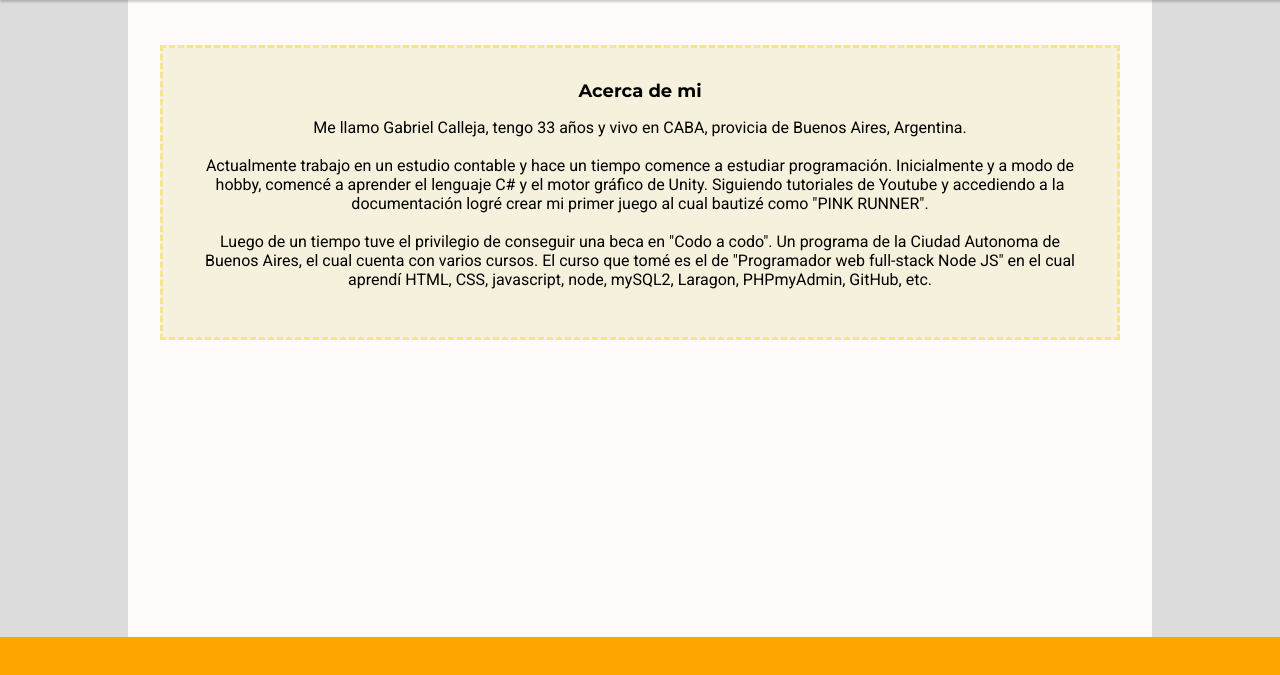
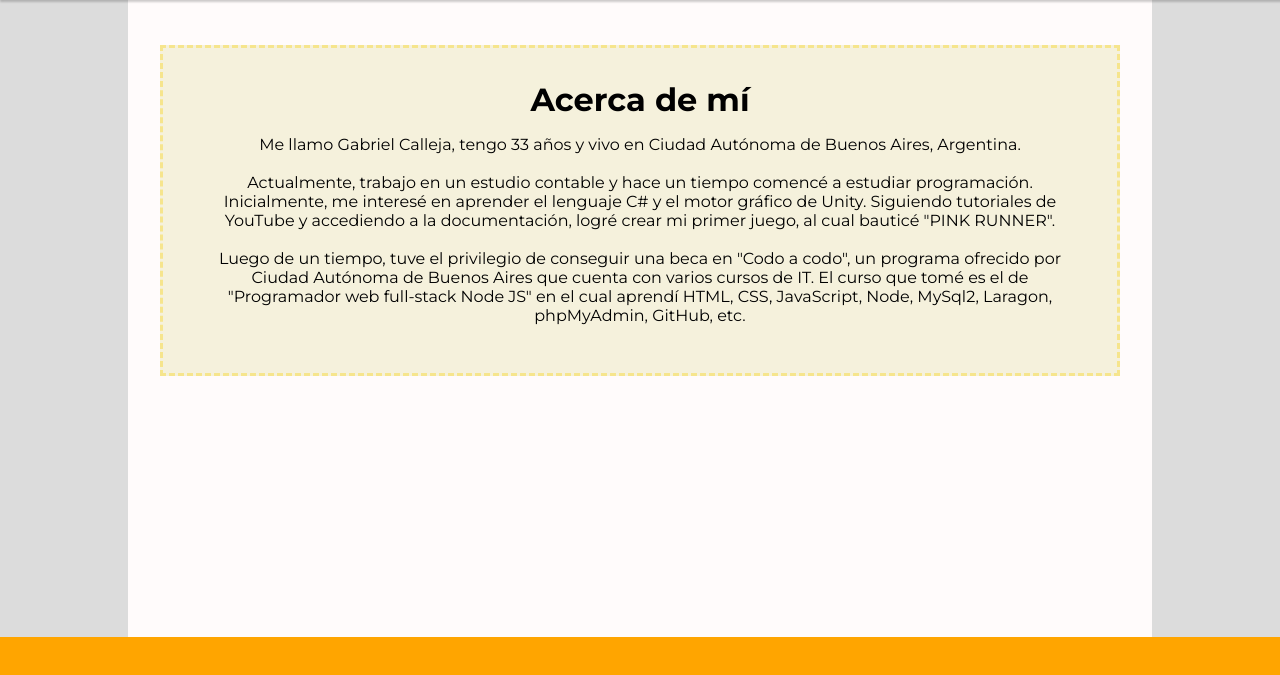
Before and after one commit to Gabytto/porfolio, a plain HTML site: page index.html in a window 1280 px wide. Shown: the part 101-776 px from the top of the page. Drawn offline with Linux system fonts and the light colour scheme.

Commit message:
Corrección de texto

```diff
--- a/css/style.css
+++ b/css/style.css
@@ -17,7 +17,7 @@ ol {
   padding-right: 1.5rem;
 }
 h3 {
-  font-size: large;
+  font-size: 2rem;
   font-family: var(--primary-font);
 }
 body {
@@ -72,14 +72,15 @@ nav {
 
 /*############ MAIN ############*/
 
-h3, p {
+h3,
+p {
   text-align: center;
 }
 
 .acerca-de-mi {
   margin-top: 1rem;
   margin-bottom: 1rem;
-  font-family: var(--secondary-font);
+  font-family: var(--primary-font);
 }
 
 main {
@@ -94,8 +95,8 @@ main {
   width: 80vw;
 }
 .tarjeta-main {
-  background-color:#f5f1dc;
-  height:max-content;
+  background-color: #f5f1dc;
+  height: max-content;
   width: 60rem;
   margin-top: 3rem;
   padding: 2rem;
--- a/index.html
+++ b/index.html
@@ -23,37 +23,33 @@
             <span></span>
             <span></span>
           </a>
-          <a href="./curriculum.html" class="boton-nav">
-            Currículum
+          <a href="./curriculum.html" class="boton-nav"> Currículum </a>
 
-          </a>
+          <a href="./porfolio.html" class="boton-nav"> Porfólio </a>
 
-          <a href="./porfolio.html" class="boton-nav">
-            Porfólio
-
-          </a>
-
-          <a href="./contacto.html" class="boton-nav">
-            Contacto
-
-          </a>
+          <a href="./contacto.html" class="boton-nav"> Contacto </a>
         </ul>
       </nav>
     </header>
     <main>
       <div class="main-content">
         <div class="tarjeta-main">
-          <h3>Acerca de mi</h3>
-          <p class="acerca-de-mi">Me llamo Gabriel Calleja, tengo 33 años y vivo en CABA, provicia de Buenos Aires,
-            Argentina. <br> <br>
-            Actualmente trabajo en un estudio contable y hace un tiempo comence a estudiar programación.
-            Inicialmente y a modo de hobby, comencé a aprender el lenguaje C# y el motor gráfico de Unity.
-            Siguiendo tutoriales de Youtube y accediendo a la documentación logré crear mi primer juego al
-            cual bautizé como "PINK RUNNER". <br> <br>
-            Luego de un tiempo tuve el privilegio de conseguir una beca en "Codo a codo". Un programa de la
-            Ciudad Autonoma de Buenos Aires, el cual cuenta con varios cursos. El curso que tomé es el de
-            "Programador web full-stack Node JS" en el cual aprendí HTML, CSS, javascript, node, mySQL2, Laragon,
-            PHPmyAdmin, GitHub, etc.
+          <h3>Acerca de mí</h3>
+          <p class="acerca-de-mi">
+            Me llamo Gabriel Calleja, tengo 33 años y vivo en Ciudad Autónoma de
+            Buenos Aires, Argentina. <br />
+            <br />
+            Actualmente, trabajo en un estudio contable y hace un tiempo comencé
+            a estudiar programación. Inicialmente, me interesé en aprender el
+            lenguaje C# y el motor gráfico de Unity. Siguiendo tutoriales de
+            YouTube y accediendo a la documentación, logré crear mi primer
+            juego, al cual bauticé "PINK RUNNER". <br />
+            <br />
+            Luego de un tiempo, tuve el privilegio de conseguir una beca en
+            "Codo a codo", un programa ofrecido por Ciudad Autónoma de Buenos
+            Aires que cuenta con varios cursos de IT. El curso que tomé es el de
+            "Programador web full-stack Node JS" en el cual aprendí HTML, CSS,
+            JavaScript, Node, MySql2, Laragon, phpMyAdmin, GitHub, etc.
           </p>
         </div>
       </div>
```
